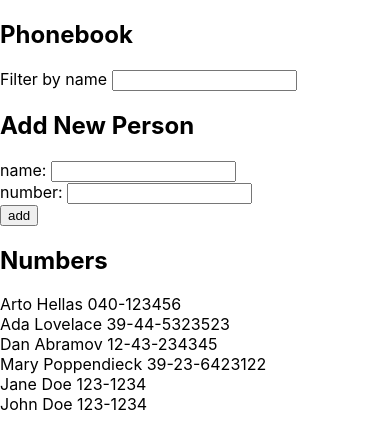
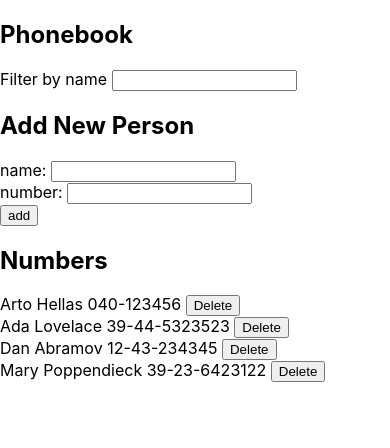
Before and after one commit to eljoey/Helsinki-FullstackOpen, a React (Create React App) app in the folder part-2/phonebook/: page / in a window 390 px wide. Shown: the top 448 px of the page. Built offline with nearby package versions, Linux system fonts and the light colour scheme; data requests are answered from the project's data file; the HTML template or start-up script is replaced by a standard one.

Commit message:
2.17: Phonebook step9

```diff
--- a/part-2/phonebook/db.json
+++ b/part-2/phonebook/db.json
@@ -19,16 +19,6 @@
       "name": "Mary Poppendieck",
       "number": "39-23-6423122",
       "id": 4
-    },
-    {
-      "name": "Jane Doe",
-      "number": "123-1234",
-      "id": 5
-    },
-    {
-      "name": "John Doe",
-      "number": "123-1234",
-      "id": 6
     }
   ]
 }
--- a/part-2/phonebook/src/App.js
+++ b/part-2/phonebook/src/App.js
@@ -57,6 +57,18 @@ const App = () => {
     setNewNumber(e.target.value);
   };
 
+  const handleClick = id => {
+    const selPerson = persons.find(person => person.id === id);
+    const newList = persons.filter(person => person.id !== id);
+
+    if (window.confirm(`Delete ${selPerson.name}?`)) {
+      noteService
+        .delObj(id)
+        .then(res => setPersons(newList))
+        .catch(`${selPerson.name} was already deleted from the phonebook`);
+    }
+  };
+
   return (
     <div>
       <h2>Phonebook</h2>
@@ -70,7 +82,7 @@ const App = () => {
         handleNewNumber={handleNewNumber}
       />
       <h2>Numbers</h2>
-      <People search={search} persons={persons} />
+      <People search={search} persons={persons} handleClick={handleClick} />
     </div>
   );
 };
--- a/part-2/phonebook/src/Components/People.js
+++ b/part-2/phonebook/src/Components/People.js
@@ -7,8 +7,9 @@ const People = props => {
         person.name.toLowerCase().includes(string.toLowerCase())
       )
       .map(person => (
-        <div key={person.name}>
-          {person.name} {person.number}
+        <div key={person.id}>
+          {person.name} {person.number}{' '}
+          <button onClick={() => props.handleClick(person.id)}>Delete</button>
         </div>
       ));
   };
--- a/part-2/phonebook/src/services/persons.js
+++ b/part-2/phonebook/src/services/persons.js
@@ -17,8 +17,14 @@ const edit = (id, newObj) => {
   return request.then(res => res.data);
 };
 
+const delObj = id => {
+  const request = axios.delete(`${apiURL}/${id}`);
+  return request.then(res => res.data);
+};
+
 export default {
   getAll,
   create,
-  edit
+  edit,
+  delObj
 };
```
Also changed, not shown: 1 other file (tests, documents, lock files or other folders).
